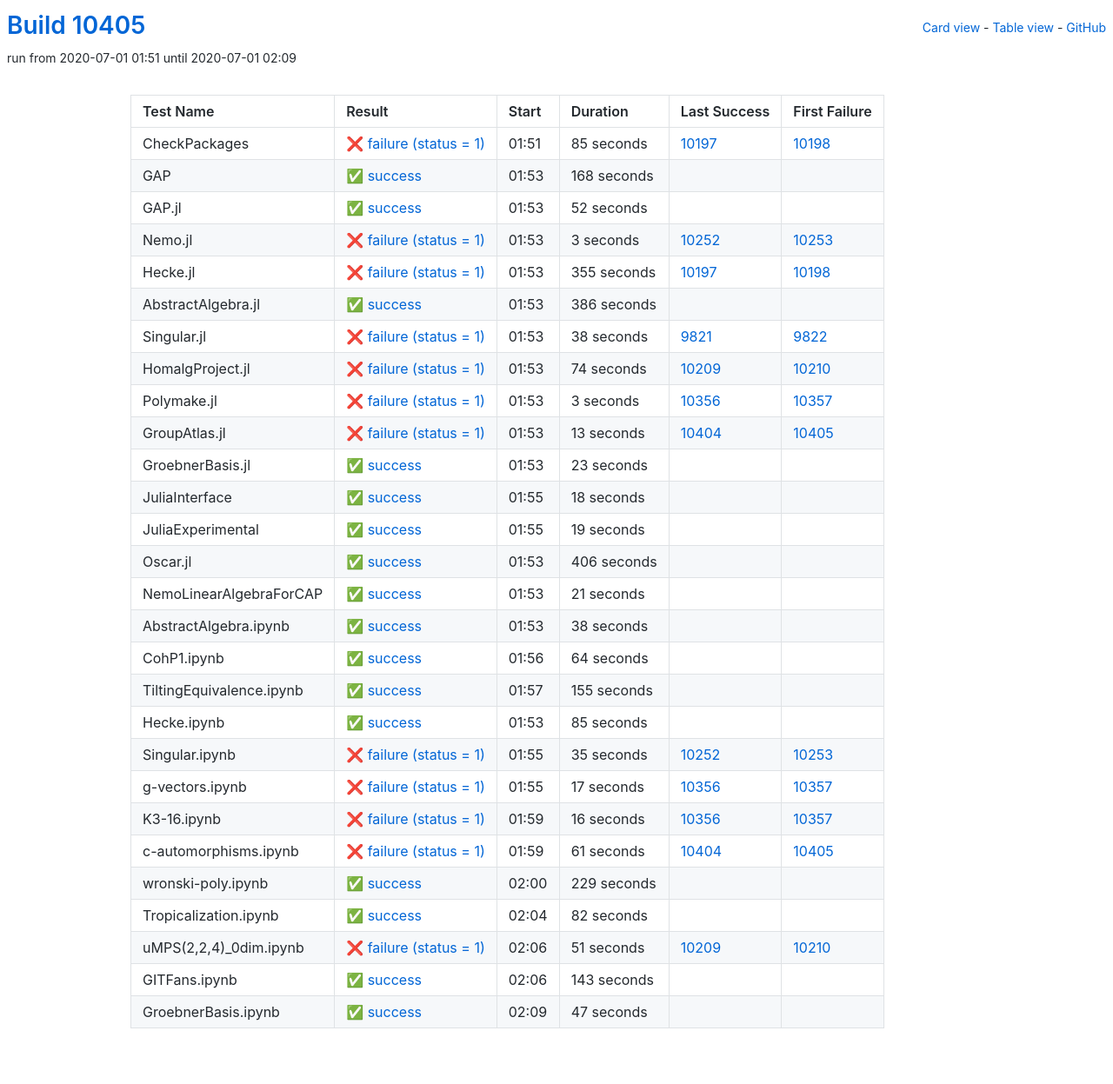
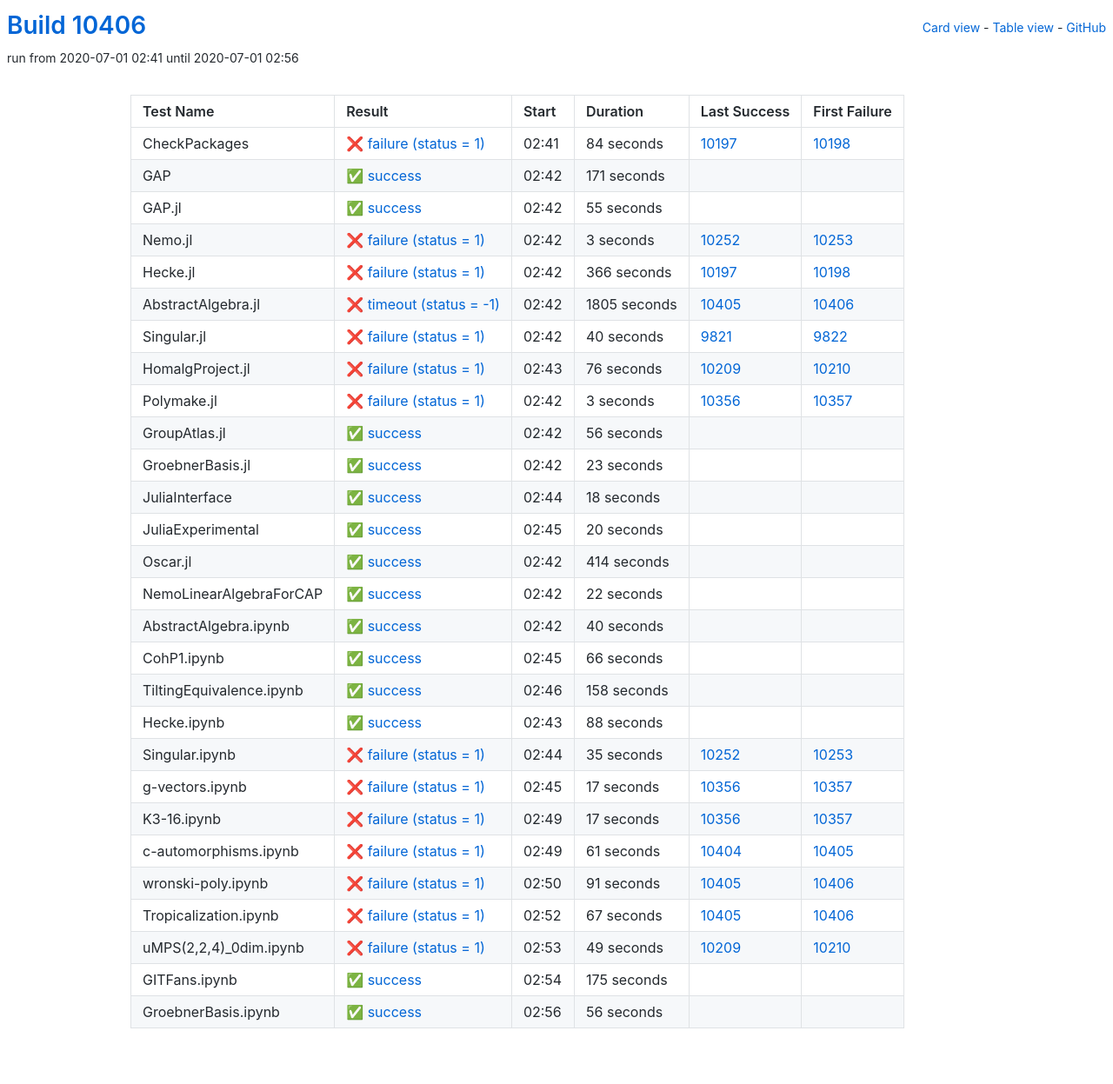
Before and after one commit to oscar-system/oscar-ci-status, a Jekyll site: the page built from table.html, in a window 1280 px wide. Shown: the whole page at 87% size. Built offline with Jekyll 4.4.1, drawn with Linux system fonts in a browser that asks for light colours.

Commit message:
Build #10406

```diff
--- a/_data/ci.yml
+++ b/_data/ci.yml
@@ -1,6 +1,6 @@
 ---
-build: 10405
-build_url: https://oscarci.mathematik.uni-kl.de/job/oscar/10405/
+build: 10406
+build_url: https://oscarci.mathematik.uni-kl.de/job/oscar/10406/
 job: oscar
 organization: oscar-system
 repo: oscar-ci-status
@@ -8,44 +8,44 @@
 tests:
 - name: CheckPackages
   id: checkpackages
-  log: https://oscarci.mathematik.uni-kl.de/job/oscar/10405/artifact/logs/build-10405/CheckPackages.log
-  start: 2020-07-01 01:51
+  log: https://oscarci.mathematik.uni-kl.de/job/oscar/10406/artifact/logs/build-10406/CheckPackages.log
+  start: 2020-07-01 02:41
   success: false
   exitcode: 1
   status: failure
-  duration: 85
+  duration: 84
   last_success: 10197
   last_success_url: https://oscarci.mathematik.uni-kl.de/job/oscar/10197/
   first_failure: 10198
   first_failure_url: https://oscarci.mathematik.uni-kl.de/job/oscar/10198/
 - name: GAP
   id: gap
-  log: https://oscarci.mathematik.uni-kl.de/job/oscar/10405/artifact/logs/build-10405/GAP.log
-  start: 2020-07-01 01:53
+  log: https://oscarci.mathematik.uni-kl.de/job/oscar/10406/artifact/logs/build-10406/GAP.log
+  start: 2020-07-01 02:42
   success: true
   exitcode: 0
   status: success
-  duration: 168
+  duration: 171
   last_success: false
   last_success_url:
   first_failure: false
   first_failure_url:
 - name: GAP.jl
   id: gap-jl
-  log: https://oscarci.mathematik.uni-kl.de/job/oscar/10405/artifact/logs/build-10405/GAP.jl.log
-  start: 2020-07-01 01:53
+  log: https://oscarci.mathematik.uni-kl.de/job/oscar/10406/artifact/logs/build-10406/GAP.jl.log
+  start: 2020-07-01 02:42
   success: true
   exitcode: 0
   status: success
-  duration: 52
+  duration: 55
   last_success: false
   last_success_url:
   first_failure: false
   first_failure_url:
 - name: Nemo.jl
   id: nemo-jl
-  log: https://oscarci.mathematik.uni-kl.de/job/oscar/10405/artifact/logs/build-10405/Nemo.jl.log
-  start: 2020-07-01 01:53
+  log: https://oscarci.mathematik.uni-kl.de/job/oscar/10406/artifact/logs/build-10406/Nemo.jl.log
+  start: 2020-07-01 02:42
   success: false
   exitcode: 1
   status: failure
@@ -56,56 +56,56 @@
   first_failure_url: https://oscarci.mathematik.uni-kl.de/job/oscar/10253/
 - name: Hecke.jl
   id: hecke-jl
-  log: https://oscarci.mathematik.uni-kl.de/job/oscar/10405/artifact/logs/build-10405/Hecke.jl.log
-  start: 2020-07-01 01:53
+  log: https://oscarci.mathematik.uni-kl.de/job/oscar/10406/artifact/logs/build-10406/Hecke.jl.log
+  start: 2020-07-01 02:42
   success: false
   exitcode: 1
   status: failure
-  duration: 355
+  duration: 366
   last_success: 10197
   last_success_url: https://oscarci.mathematik.uni-kl.de/job/oscar/10197/
   first_failure: 10198
   first_failure_url: https://oscarci.mathematik.uni-kl.de/job/oscar/10198/
 - name: AbstractAlgebra.jl
   id: abstractalgebra-jl
-  log: https://oscarci.mathematik.uni-kl.de/job/oscar/10405/artifact/logs/build-10405/AbstractAlgebra.jl.log
-  start: 2020-07-01 01:53
-  success: true
-  exitcode: 0
-  status: success
-  duration: 386
-  last_success: false
-  last_success_url:
-  first_failure: false
-  first_failure_url:
+  log: https://oscarci.mathematik.uni-kl.de/job/oscar/10406/artifact/logs/build-10406/AbstractAlgebra.jl.log
+  start: 2020-07-01 02:42
+  success: false
+  exitcode: -1
+  status: timeout
+  duration: 1805
+  last_success: 10405
+  last_success_url: https://oscarci.mathematik.uni-kl.de/job/oscar/10405/
+  first_failure: 10406
+  first_failure_url: https://oscarci.mathematik.uni-kl.de/job/oscar/10406/
 - name: Singular.jl
   id: singular-jl
-  log: https://oscarci.mathematik.uni-kl.de/job/oscar/10405/artifact/logs/build-10405/Singular.jl.log
-  start: 2020-07-01 01:53
+  log: https://oscarci.mathematik.uni-kl.de/job/oscar/10406/artifact/logs/build-10406/Singular.jl.log
+  start: 2020-07-01 02:42
   success: false
   exitcode: 1
   status: failure
-  duration: 38
+  duration: 40
   last_success: 9821
   last_success_url: https://oscarci.mathematik.uni-kl.de/job/oscar/9821/
   first_failure: 9822
   first_failure_url: https://oscarci.mathematik.uni-kl.de/job/oscar/9822/
 - name: HomalgProject.jl
   id: homalgproject-jl
-  log: https://oscarci.mathematik.uni-kl.de/job/oscar/10405/artifact/logs/build-10405/HomalgProject.jl.log
-  start: 2020-07-01 01:53
+  log: https://oscarci.mathematik.uni-kl.de/job/oscar/10406/artifact/logs/build-10406/HomalgProject.jl.log
+  start: 2020-07-01 02:43
   success: false
   exitcode: 1
   status: failure
-  duration: 74
+  duration: 76
   last_success: 10209
   last_success_url: https://oscarci.mathematik.uni-kl.de/job/oscar/10209/
   first_failure: 10210
   first_failure_url: https://oscarci.mathematik.uni-kl.de/job/oscar/10210/
 - name: Polymake.jl
   id: polymake-jl
-  log: https://oscarci.mathematik.uni-kl.de/job/oscar/10405/artifact/logs/build-10405/Polymake.jl.log
-  start: 2020-07-01 01:53
+  log: https://oscarci.mathematik.uni-kl.de/job/oscar/10406/artifact/logs/build-10406/Polymake.jl.log
+  start: 2020-07-01 02:42
   success: false
   exitcode: 1
   status: failure
@@ -116,20 +116,20 @@
   first_failure_url: https://oscarci.mathematik.uni-kl.de/job/oscar/10357/
 - name: GroupAtlas.jl
   id: groupatlas-jl
-  log: https://oscarci.mathematik.uni-kl.de/job/oscar/10405/artifact/logs/build-10405/GroupAtlas.jl.log
-  start: 2020-07-01 01:53
-  success: false
-  exitcode: 1
-  status: failure
-  duration: 13
-  last_success: 10404
-  last_success_url: https://oscarci.mathematik.uni-kl.de/job/oscar/10404/
-  first_failure: 10405
-  first_failure_url: https://oscarci.mathematik.uni-kl.de/job/oscar/10405/
+  log: https://oscarci.mathematik.uni-kl.de/job/oscar/10406/artifact/logs/build-10406/GroupAtlas.jl.log
+  start: 2020-07-01 02:42
+  success: true
+  exitcode: 0
+  status: success
+  duration: 56
+  last_success: false
+  last_success_url:
+  first_failure: false
+  first_failure_url:
 - name: GroebnerBasis.jl
   id: groebnerbasis-jl
-  log: https://oscarci.mathematik.uni-kl.de/job/oscar/10405/artifact/logs/build-10405/GroebnerBasis.jl.log
-  start: 2020-07-01 01:53
+  log: https://oscarci.mathematik.uni-kl.de/job/oscar/10406/artifact/logs/build-10406/GroebnerBasis.jl.log
+  start: 2020-07-01 02:42
   success: true
   exitcode: 0
   status: success
@@ -140,8 +140,8 @@
   first_failure_url:
 - name: JuliaInterface
   id: juliainterface
-  log: https://oscarci.mathematik.uni-kl.de/job/oscar/10405/artifact/logs/build-10405/JuliaInterface.log
-  start: 2020-07-01 01:55
+  log: https://oscarci.mathematik.uni-kl.de/job/oscar/10406/artifact/logs/build-10406/JuliaInterface.log
+  start: 2020-07-01 02:44
   success: true
   exitcode: 0
   status: success
@@ -152,92 +152,92 @@
   first_failure_url:
 - name: JuliaExperimental
   id: juliaexperimental
-  log: https://oscarci.mathematik.uni-kl.de/job/oscar/10405/artifact/logs/build-10405/JuliaExperimental.log
-  start: 2020-07-01 01:55
+  log: https://oscarci.mathematik.uni-kl.de/job/oscar/10406/artifact/logs/build-10406/JuliaExperimental.log
+  start: 2020-07-01 02:45
   success: true
   exitcode: 0
   status: success
-  duration: 19
+  duration: 20
   last_success: false
   last_success_url:
   first_failure: false
   first_failure_url:
 - name: Oscar.jl
   id: oscar-jl
-  log: https://oscarci.mathematik.uni-kl.de/job/oscar/10405/artifact/logs/build-10405/Oscar.jl.log
-  start: 2020-07-01 01:53
+  log: https://oscarci.mathematik.uni-kl.de/job/oscar/10406/artifact/logs/build-10406/Oscar.jl.log
+  start: 2020-07-01 02:42
   success: true
   exitcode: 0
   status: success
-  duration: 406
+  duration: 414
   last_success: false
   last_success_url:
   first_failure: false
   first_failure_url:
 - name: NemoLinearAlgebraForCAP
   id: nemolinearalgebraforcap
-  log: https://oscarci.mathematik.uni-kl.de/job/oscar/10405/artifact/logs/build-10405/NemoLinearAlgebraForCAP.log
-  start: 2020-07-01 01:53
+  log: https://oscarci.mathematik.uni-kl.de/job/oscar/10406/artifact/logs/build-10406/NemoLinearAlgebraForCAP.log
+  start: 2020-07-01 02:42
   success: true
   exitcode: 0
   status: success
-  duration: 21
+  duration: 22
   last_success: false
   last_success_url:
   first_failure: false
   first_failure_url:
 - name: AbstractAlgebra.ipynb
   id: abstractalgebra-ipynb
-  log: https://oscarci.mathematik.uni-kl.de/job/oscar/10405/artifact/logs/build-10405/AbstractAlgebra.ipynb.log
-  start: 2020-07-01 01:53
+  log: https://oscarci.mathematik.uni-kl.de/job/oscar/10406/artifact/logs/build-10406/AbstractAlgebra.ipynb.log
+  start: 2020-07-01 02:42
   success: true
   exitcode: 0
   status: success
-  duration: 38
+  duration: 40
   last_success: false
   last_success_url:
   first_failure: false
   first_failure_url:
 - name: CohP1.ipynb
   id: cohp1-ipynb
-  log: https://oscarci.mathematik.uni-kl.de/job/oscar/10405/artifact/logs/build-10405/CohP1.ipynb.log
-  start: 2020-07-01 01:56
+  log: https://oscarci.mathematik.uni-kl.de/job/oscar/10406/artifact/logs/build-10406/CohP1.ipynb.log
+  start: 2020-07-01 02:45
   success: true
   exitcode: 0
   status: success
-  duration: 64
+  duration: 66
   last_success: false
   last_success_url:
   first_failure: false
   first_failure_url:
 - name: TiltingEquivalence.ipynb
   id: tiltingequivalence-ipynb
-  log: https://oscarci.mathematik.uni-kl.de/job/oscar/10405/artifact/logs/build-10405/TiltingEquivalence.ipynb.log
-  start: 2020-07-01 01:57
+  log: https://oscarci.mathematik.uni-kl.de/job/oscar/10406/artifact/logs/build-10406/TiltingEquivalence.ipynb.log
+  start: 2020-07-01 02:46
   success: true
   exitcode: 0
   status: success
-  duration: 155
+  duration: 158
   last_success: false
   last_success_url:
   first_failure: false
   first_failure_url:
 - name: Hecke.ipynb
   id: hecke-ipynb
-  log: https://oscarci.mathematik.uni-kl.de/job/oscar/10405/artifact/logs/build-10405/Hecke.ipynb.log
-  start: 2020-07-01 01:53
+  log: https://oscarci.mathematik.uni-kl.de/job/oscar/10406/artifact/logs/build-10406/Hecke.ipynb.log
+  start: 2020-07-01 02:43
   success: true
   exitcode: 0
   status: success
-  duration: 85
+  duration: 88
   last_success: false
   last_success_url:
   first_failure: false
   first_failure_url:
 - name: Singular.ipynb
   id: singular-ipynb
-  log: https://oscarci.mathematik.uni-kl.de/job/oscar/10405/artifact/logs/build-10405/Singular.ipynb.log
-  start: 2020-07-01 01:55
+  log: https://oscarci.mathematik.uni-kl.de/job/oscar/10406/artifact/logs/build-10406/Singular.ipynb.log
+  start: 2020-07-01 02:44
   success: false
   exitcode: 1
   status: failure
@@ -248,8 +248,8 @@
   first_failure_url: https://oscarci.mathematik.uni-kl.de/job/oscar/10253/
 - name: g-vectors.ipynb
   id: g-vectors-ipynb
-  log: https://oscarci.mathematik.uni-kl.de/job/oscar/10405/artifact/logs/build-10405/g-vectors.ipynb.log
-  start: 2020-07-01 01:55
+  log: https://oscarci.mathematik.uni-kl.de/job/oscar/10406/artifact/logs/build-10406/g-vectors.ipynb.log
+  start: 2020-07-01 02:45
   success: false
   exitcode: 1
   status: failure
@@ -260,20 +260,20 @@
   first_failure_url: https://oscarci.mathematik.uni-kl.de/job/oscar/10357/
 - name: K3-16.ipynb
   id: k3-16-ipynb
-  log: https://oscarci.mathematik.uni-kl.de/job/oscar/10405/artifact/logs/build-10405/K3-16.ipynb.log
-  start: 2020-07-01 01:59
+  log: https://oscarci.mathematik.uni-kl.de/job/oscar/10406/artifact/logs/build-10406/K3-16.ipynb.log
+  start: 2020-07-01 02:49
   success: false
   exitcode: 1
   status: failure
-  duration: 16
+  duration: 17
   last_success: 10356
   last_success_url: https://oscarci.mathematik.uni-kl.de/job/oscar/10356/
   first_failure: 10357
   first_failure_url: https://oscarci.mathematik.uni-kl.de/job/oscar/10357/
 - name: c-automorphisms.ipynb
   id: c-automorphisms-ipynb
-  log: https://oscarci.mathematik.uni-kl.de/job/oscar/10405/artifact/logs/build-10405/c-automorphisms.ipynb.log
-  start: 2020-07-01 01:59
+  log: https://oscarci.mathematik.uni-kl.de/job/oscar/10406/artifact/logs/build-10406/c-automorphisms.ipynb.log
+  start: 2020-07-01 02:49
   success: false
   exitcode: 1
   status: failure
@@ -284,60 +284,60 @@
   first_failure_url: https://oscarci.mathematik.uni-kl.de/job/oscar/10405/
 - name: wronski-poly.ipynb
   id: wronski-poly-ipynb
-  log: https://oscarci.mathematik.uni-kl.de/job/oscar/10405/artifact/logs/build-10405/wronski-poly.ipynb.log
-  start: 2020-07-01 02:00
-  success: true
-  exitcode: 0
-  status: success
-  duration: 229
-  last_success: false
-  last_success_url:
-  first_failure: false
-  first_failure_url:
-- name: Tropicalization.ipynb
-  id: tropicalization-ipynb
-  log: https://oscarci.mathematik.uni-kl.de/job/oscar/10405/artifact/logs/build-10405/Tropicalization.ipynb.log
-  start: 2020-07-01 02:04
-  success: true
-  exitcode: 0
-  status: success
-  duration: 82
-  last_success: false
-  last_success_url:
-  first_failure: false
-  first_failure_url:
-- name: uMPS(2,2,4)_0dim.ipynb
-  id: umps-2-2-4-0dim-ipynb
-  log: https://oscarci.mathematik.uni-kl.de/job/oscar/10405/artifact/logs/build-10405/uMPS-2-2-4-_0dim.ipynb.log
-  start: 2020-07-01 02:06
+  log: https://oscarci.mathematik.uni-kl.de/job/oscar/10406/artifact/logs/build-10406/wronski-poly.ipynb.log
+  start: 2020-07-01 02:50
   success: false
   exitcode: 1
   status: failure
-  duration: 51
+  duration: 91
+  last_success: 10405
+  last_success_url: https://oscarci.mathematik.uni-kl.de/job/oscar/10405/
+  first_failure: 10406
+  first_failure_url: https://oscarci.mathematik.uni-kl.de/job/oscar/10406/
+- name: Tropicalization.ipynb
+  id: tropicalization-ipynb
+  log: https://oscarci.mathematik.uni-kl.de/job/oscar/10406/artifact/logs/build-10406/Tropicalization.ipynb.log
+  start: 2020-07-01 02:52
+  success: false
+  exitcode: 1
+  status: failure
+  duration: 67
+  last_success: 10405
+  last_success_url: https://oscarci.mathematik.uni-kl.de/job/oscar/10405/
+  first_failure: 10406
+  first_failure_url: https://oscarci.mathematik.uni-kl.de/job/oscar/10406/
+- name: uMPS(2,2,4)_0dim.ipynb
+  id: umps-2-2-4-0dim-ipynb
+  log: https://oscarci.mathematik.uni-kl.de/job/oscar/10406/artifact/logs/build-10406/uMPS-2-2-4-_0dim.ipynb.log
+  start: 2020-07-01 02:53
+  success: false
+  exitcode: 1
+  status: failure
+  duration: 49
   last_success: 10209
   last_success_url: https://oscarci.mathematik.uni-kl.de/job/oscar/10209/
   first_failure: 10210
   first_failure_url: https://oscarci.mathematik.uni-kl.de/job/oscar/10210/
 - name: GITFans.ipynb
   id: gitfans-ipynb
-  log: https://oscarci.mathematik.uni-kl.de/job/oscar/10405/artifact/logs/build-10405/GITFans.ipynb.log
-  start: 2020-07-01 02:06
+  log: https://oscarci.mathematik.uni-kl.de/job/oscar/10406/artifact/logs/build-10406/GITFans.ipynb.log
+  start: 2020-07-01 02:54
   success: true
   exitcode: 0
   status: success
-  duration: 143
+  duration: 175
   last_success: false
   last_success_url:
   first_failure: false
   first_failure_url:
 - name: GroebnerBasis.ipynb
   id: groebnerbasis-ipynb
-  log: https://oscarci.mathematik.uni-kl.de/job/oscar/10405/artifact/logs/build-10405/GroebnerBasis.ipynb.log
-  start: 2020-07-01 02:09
+  log: https://oscarci.mathematik.uni-kl.de/job/oscar/10406/artifact/logs/build-10406/GroebnerBasis.ipynb.log
+  start: 2020-07-01 02:56
   success: true
   exitcode: 0
   status: success
-  duration: 47
+  duration: 56
   last_success: false
   last_success_url:
   first_failure: false
```
Also changed, not shown: README.md.
